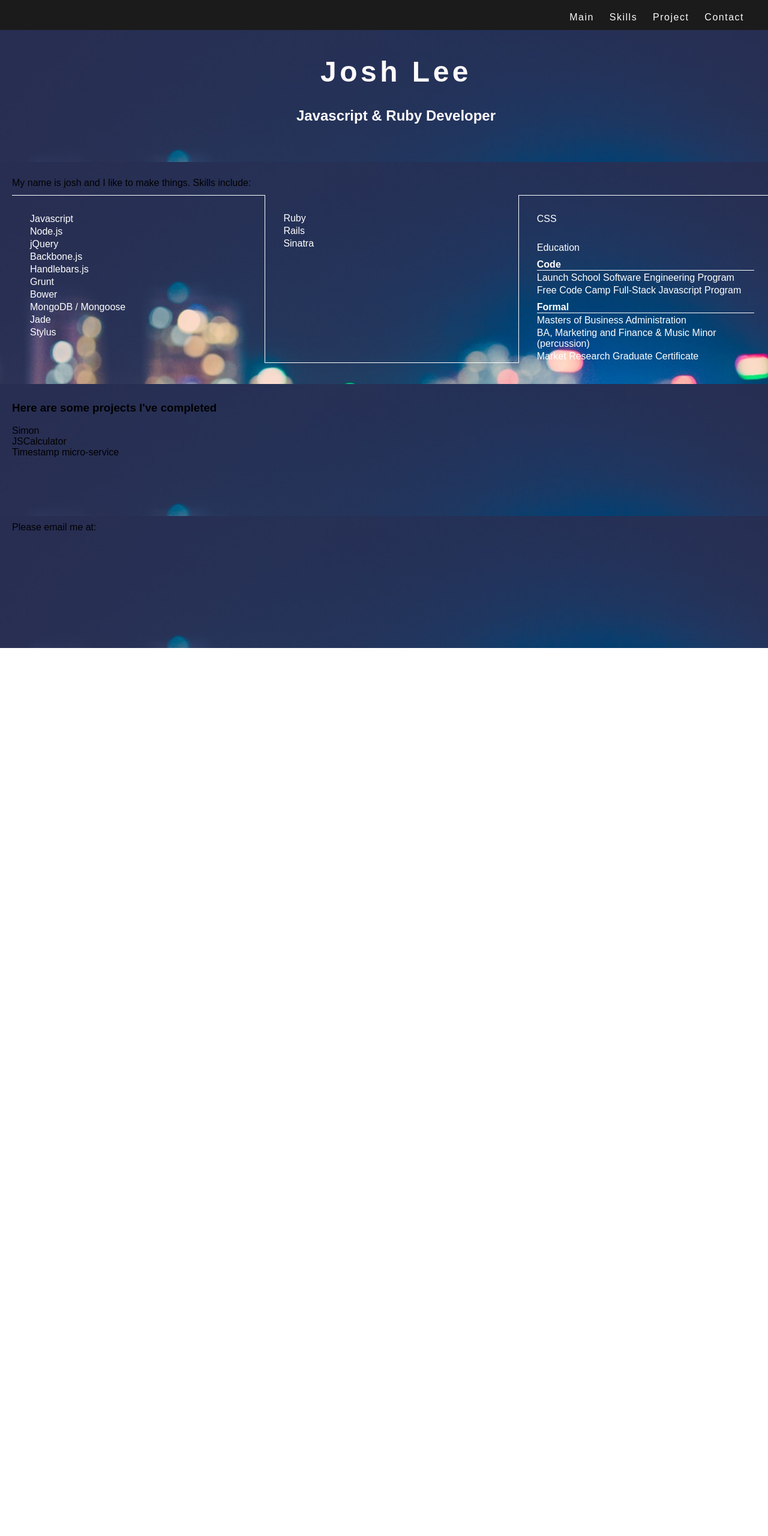
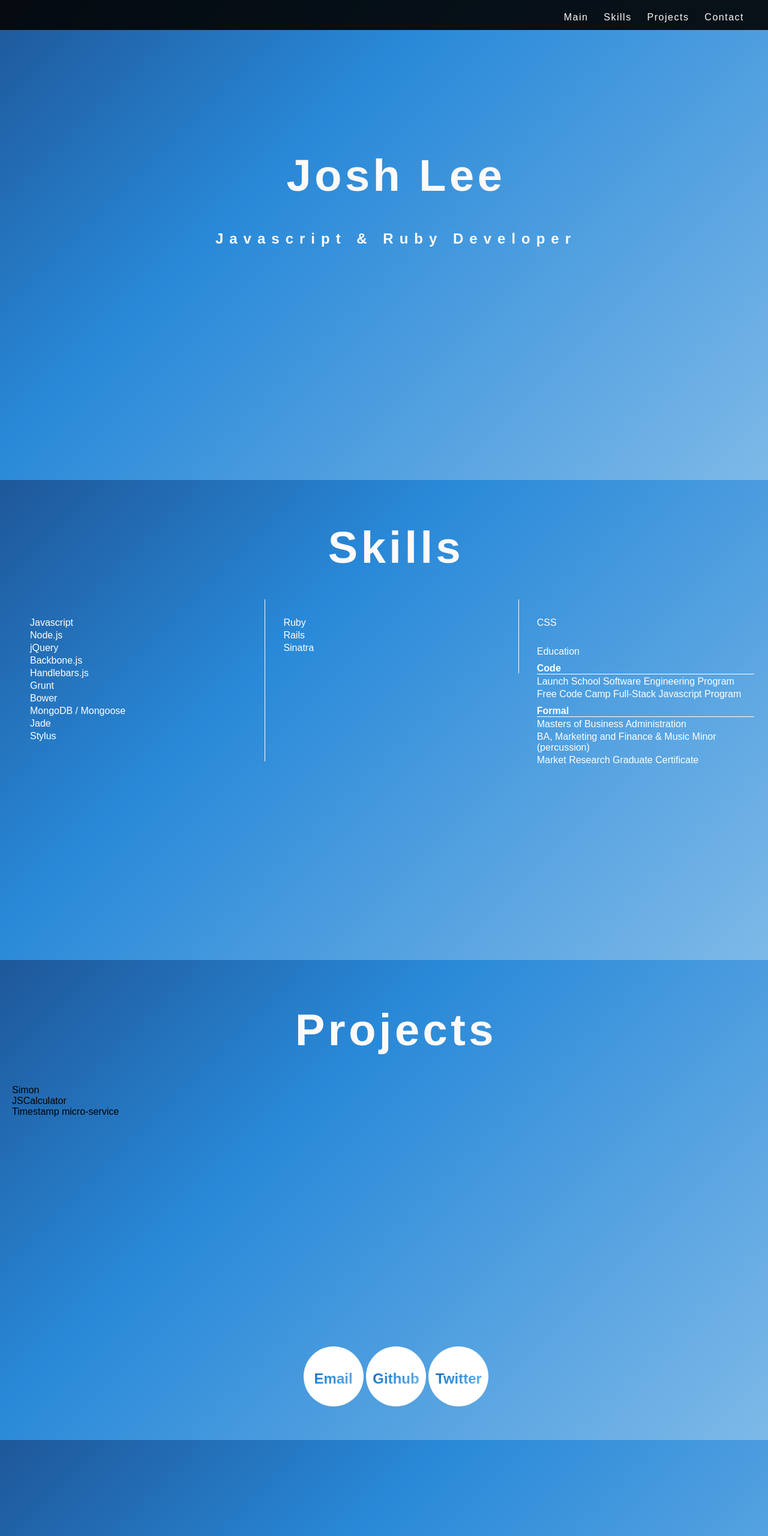
Before and after one commit to heyJoshLee/portifilo_project_fcc, a plain HTML site: page index.html in a window 1280 px wide. Shown: the top 2560 px of the page at 60% size. Before the commit the page ends 1080 px from the top, so only its background shows below. Drawn offline with Linux system fonts and the light colour scheme.

Commit message:
Styled body bkg, contact

```diff
--- a/index.html
+++ b/index.html
@@ -10,7 +10,7 @@
   <ul>
     <li><a href="#main">Main</a></li>
     <li><a href= "#skills">Skills</a></li>
-    <li><a href= "#projects">Project</a></li>
+    <li><a href= "#projects">Projects</a></li>
     <li><a href= "#contact">Contact</a></li>
   </ul>
 </nav>
@@ -19,7 +19,7 @@
     <h2>Javascript &amp; Ruby Developer</h2>
   </section>
   <section id="skills">
-    <p>My name is josh and I like to make things. Skills include: </p>
+    <h1>Skills</h1>
     <ul class="left">
       <li>Javascript</li>
       <li>Node.js</li>
@@ -52,7 +52,7 @@
     </ul>
   </section>
   <section id="projects">
-    <h3>Here are some projects I've completed</h3>
+    <h1>Projects</h1>
   <div class="project_thubs">
     <div class="project">Simon</div>
     <div class="project">JSCalculator</div>
@@ -60,8 +60,12 @@
     <div class="project"></div>
   </div>
   </section>
-  <section id="#contact">
-    Please email me at:
+  <section id="contact">
+    <div id="button_container">
+      <a href="" class="button"><h4>Email</h4></a>
+      <a href="" class="button"><h4>Github</h4></a>
+      <a href="" class="button"><h4>Twitter</h4></a>
+    </div>
   </section>
   <footer></footer>
 </body>
--- a/stylesheets/main.css
+++ b/stylesheets/main.css
@@ -1,5 +1,15 @@
 @import url("normailize.css");
 
+
+body {
+  /* Permalink - use to edit and share this gradient: http://colorzilla.com/gradient-editor/#1e5799+0,2989d8+36,2989d8+36,7db9e8+100 */
+  background: #1e5799; /* Old browsers */
+  background: -moz-linear-gradient(-45deg,  #1e5799 0%, #2989d8 36%, #2989d8 36%, #7db9e8 100%); /* FF3.6-15 */
+  background: -webkit-linear-gradient(-45deg,  #1e5799 0%,#2989d8 36%,#2989d8 36%,#7db9e8 100%); /* Chrome10-25,Safari5.1-6 */
+  background: linear-gradient(135deg,  #1e5799 0%,#2989d8 36%,#2989d8 36%,#7db9e8 100%); /* W3C, IE10+, FF16+, Chrome26+, Opera12+, Safari7+ */
+  filter: progid:DXImageTransform.Microsoft.gradient( startColorstr='#1e5799', endColorstr='#7db9e8',GradientType=1 ); /* IE6-9 fallback on horizontal gradient */
+  background-attachment: fixed;
+}
 
 ul {
   list-style: none;
@@ -13,10 +23,13 @@ a {
 nav {
   background-color: rgba(3, 3, 3, 0.9);
   height: 50px;
+  width: 100%;
   box-sizing: border-box;
   padding: 20px 0px;
   color: rgb(250, 250, 250);
   letter-spacing: 1.5px;
+  position: fixed;
+  z-index: 5;
 }
 
 nav ul li {
@@ -27,7 +40,6 @@ nav ul li + li {
   margin-left: 20px;
 }
 
-
 nav ul {
   text-align: right;
   margin: 0 40px 0 0 ;
@@ -36,34 +48,78 @@ nav ul {
 
 section {
   width: 100%;
-  height: 200px;
-  background: snow url("../img/pexels-photo-30732.jpg") 0 0 no-repeat;
-  background-size: cover;
+  height: 600px;
   padding: 10px 20px;
 }
 
 #skills {
-  height: 350px;
+  height: 100%;
+  margin-bottom: 600px;
 }
 
 section h1,
 section h2 {
   text-align: center;
   color: snow ;
+  letter-spacing: 10px;
 }
 
 section h1 {
-  font-size: 48px;
+  font-size: 74px;
   letter-spacing: 5.5px;
+}
+
+.button {
+  background: white;
+  display: inline-block;
+  width: 100px;
+  height: 100px;
+  border-radius: 100%;
+  box-sizing: border-box;
+  padding-top: 40px;
+  text-align: center;
+}
+
+#contact {
+  text-align: center;
+}
+#button_continer {
+  border: 1px solid black;
+}
+
+#contact > a {
+  margin: 30px;
+}
+
+.button > h4 {
+  padding: 0;
+  margin: 0;
+  font-size: 24px;
+  background: #1e5799; /* Old browsers */
+  background: -moz-linear-gradient(-45deg,  #1e5799 0%, #2989d8 36%, #2989d8 36%, #7db9e8 100%); /* FF3.6-15 */
+  background: -webkit-linear-gradient(-45deg,  #1e5799 0%,#2989d8 36%,#2989d8 36%,#7db9e8 100%); /* Chrome10-25,Safari5.1-6 */
+  background: linear-gradient(135deg,  #1e5799 0%,#2989d8 36%,#2989d8 36%,#7db9e8 100%); /* W3C, IE10+, FF16+, Chrome26+, Opera12+, Safari7+ */
+  -webkit-background-clip: text;
+  -webkit-text-fill-color: transparent;
+}
+
+
+#main {
+  padding-top: 200px;
+}
+
+#skills {
+  position: relative;
 }
 
 .left, .right, .middle {
   width: 33%;
+  position: relative;
   box-sizing: border-box;
   float: left;
   padding: 30px;
   margin-top: -5px;
-  height: 80%;
+  height: 100%;
   color: white;
 }
 
@@ -75,13 +131,6 @@ section h1 {
   border-right: 1px solid white;
 }
 
-.left, .right {
-  border-top: 1px solid white;
-}
-
-.middle {
-  border-bottom: 1px solid white;
-}
 
 .right:after {
   content: "";
@@ -98,3 +147,11 @@ section h1 {
   border-bottom: 1px solid white;
   margin-top: 10px;
 }
+
+@media screen and (max-width: 580px) {
+    .left, .right, .middle  {
+    width: 100%;
+    border: none;
+    border-bottom: 1px solid white;
+    }
+}
```
